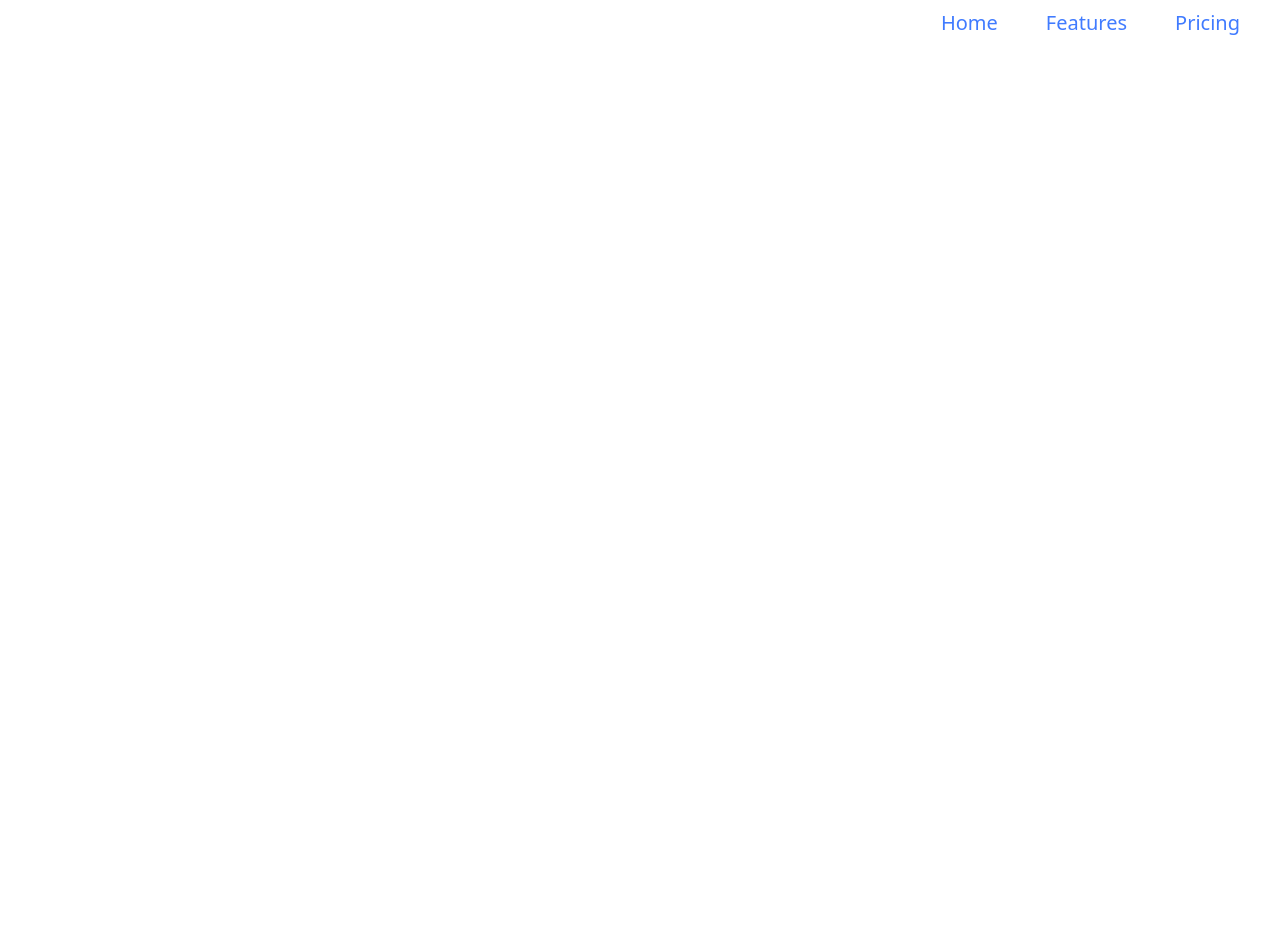
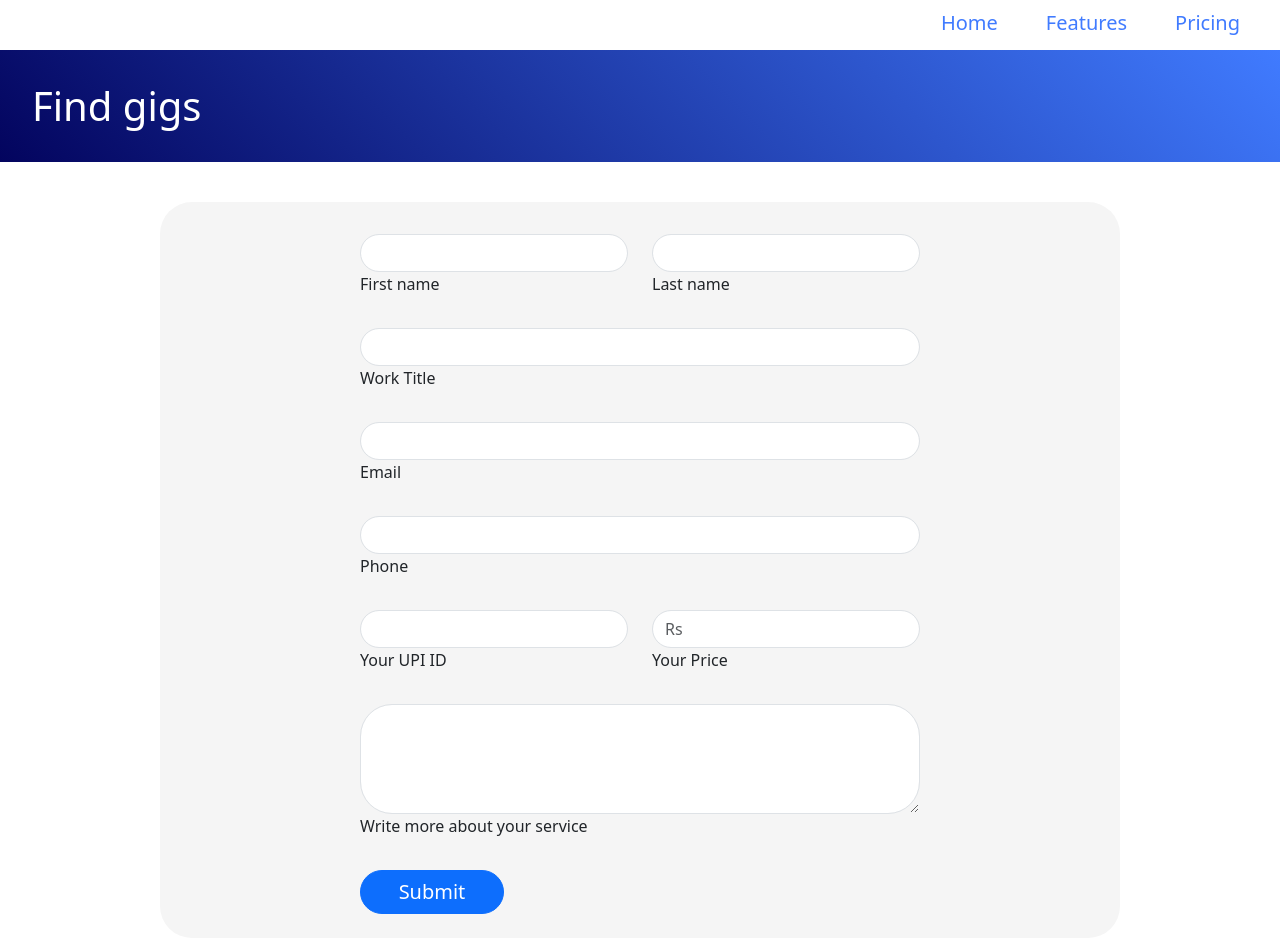
Before and after one commit to Saksham-Kothari/VITlancer-project, a website: page pages/find_work_form_page.html in a window 1280 px wide. Before the commit the page ends 800 px from the top, so only its background shows below. Drawn offline with nearby package versions, Linux system fonts and the light colour scheme.

Commit message:
uptd_8-2-2023

```diff
--- a/pages/find_work_form_page.html
+++ b/pages/find_work_form_page.html
@@ -8,6 +8,7 @@
     <link href="https://cdn.jsdelivr.net/npm/bootstrap@5.3.0-alpha1/dist/css/bootstrap.min.css" rel="stylesheet"
         integrity="sha384-GLhlTQ8iRABdZLl6O3oVMWSktQOp6b7In1Zl3/Jr59b6EGGoI1aFkw7cmDA6j6gD" crossorigin="anonymous">
     <link rel="stylesheet" href="../resources/css/main.css">
+    <link rel="stylesheet" href="../resources/css/service_page1.css">
     <link rel="stylesheet" href="../resources/css/find_work_form.css">
     <title>Find Work</title>
 </head>
@@ -21,7 +22,6 @@
         </button>
         <div class="collapse navbar-collapse flex-row-reverse  " id="navbarNavAltMarkup">
             <div class="navbar nav_bar_text ">
-                <!-- <button type="button" class="btn btn-primary rounded-5 ">Find Work</button> -->
                 <a class=" nav-item nav-link active px-4" href="../index.html">Home <span class="sr-only"></span></a>
                 <a class="nav-item nav-link px-4" href="#">Features</a>
                 <a class="nav-item nav-link px-4" href="#">Pricing</a>
@@ -29,9 +29,77 @@
             </div>
         </div>
     </nav>
-    <div class="gig_container">
+    <div class="gig_head_card">
+        <h1 class="page_head_text">Find gigs</h1>
+    </div>
+    <div class="gig_form_content ">
 
+        <div class="form_container">
+            <form class="gig_form">
+
+                <!-- 2 column grid layout with text inputs for the first and last names -->
+                <div class="row mb-4">
+                    <div class="col">
+                        <div class="form-outline ">
+                            <input type="text" id="form6Example1" class="form-control" />
+                            <label class="form-label" for="form6Example1">First name</label>
+                        </div>
+                    </div>
+                    <div class="col">
+                        <div class="form-outline">
+                            <input type="text" id="form6Example2" class="form-control" />
+                            <label class="form-label" for="form6Example2">Last name</label>
+                        </div>
+                    </div>
+                </div>
+
+                <!-- Text input -->
+
+                <div class="form-outline mb-4">
+                    <input type="text" id="form6Example3" class="form-control" />
+                    <label class="form-label" for="form6Example3">Work Title</label>
+                </div>
+
+                <!-- Email input -->
+                <div class="form-outline mb-4">
+                    <input type="email" id="form6Example5" class="form-control" />
+                    <label class="form-label" for="form6Example5">Email</label>
+                </div>
+
+                <!-- Number input -->
+                <div class="form-outline mb-4">
+                    <input type="number" id="form6Example6" class="form-control" />
+                    <label class="form-label" for="form6Example6">Phone</label>
+                </div>
+                <div class="row">
+                    <!-- Text input -->
+                    <div class="form-outline mb-4 col">
+                        <input type="text" id="form6Example4" class="form-control" />
+                        <label class="form-label" for="form6Example4">Your UPI ID</label>
+                    </div>
+                    <div class="form-outline mb-4 col">
+                        <input type="number" id="form6Example4" class="form-control" placeholder="Rs" />
+                        <label class="form-label" for="form6Example4">Your Price</label>
+                    </div>
+                </div>
+                <!-- Message input -->
+                <div class="form-outline mb-4 ">
+                    <textarea class="form-control" id="form6Example7" rows="4"></textarea>
+                    <label class="form-label" for="form6Example7">Write more about your service</label>
+                </div>
+
+                <!-- Checkbox
+            <div class="form-check d-flex justify-content-center mb-4">
+                <input class="form-check-input me-2" type="checkbox" value="" id="form6Example8" checked />
+                <label class="form-check-label" for="form6Example8"> Create an account? </label>
+            </div> -->
+
+                <!-- Submit button -->
+                <button type="submit" class="btn btn-primary btn-block mb-4 rounded-5 ">Submit</button>
+            </form>
+        </div>
     </div>
 </body>
+<link rel="stylesheet" href="../resources/javascripts/find_work_page.js">
 
 </html>
--- a/resources/css/find_work_form.css
+++ b/resources/css/find_work_form.css
@@ -8,6 +8,25 @@
     color: var(--button-background);
 }
 
-.gig_container {
+/* .gig_container {
     padding-inline: 2rem;
+} */
+
+.gig_form_content {
+    padding-inline: 10rem;
+    padding-top: 2rem;
 }
+
+.gig_form {
+    padding-inline: 200px;
+    padding-top: 2rem;
+}
+
+.form-control {
+    border-radius: 2rem;
+}
+
+.form_container {
+    background-color: var(--grey-background);
+    border-radius: 2rem;
+}
--- a/resources/css/service_page1.css
+++ b/resources/css/service_page1.css
@@ -7,7 +7,7 @@
     /* padding-inline: 2rem; */
 }
 
-.services_head_text {
+.page_head_text {
     color: #ffff;
     font-size: 40px;
     display: grid;
```
Also changed, not shown: pages/service_page1.html (+1 -1 lines), resources/javascripts/find_work_page.js (added).
